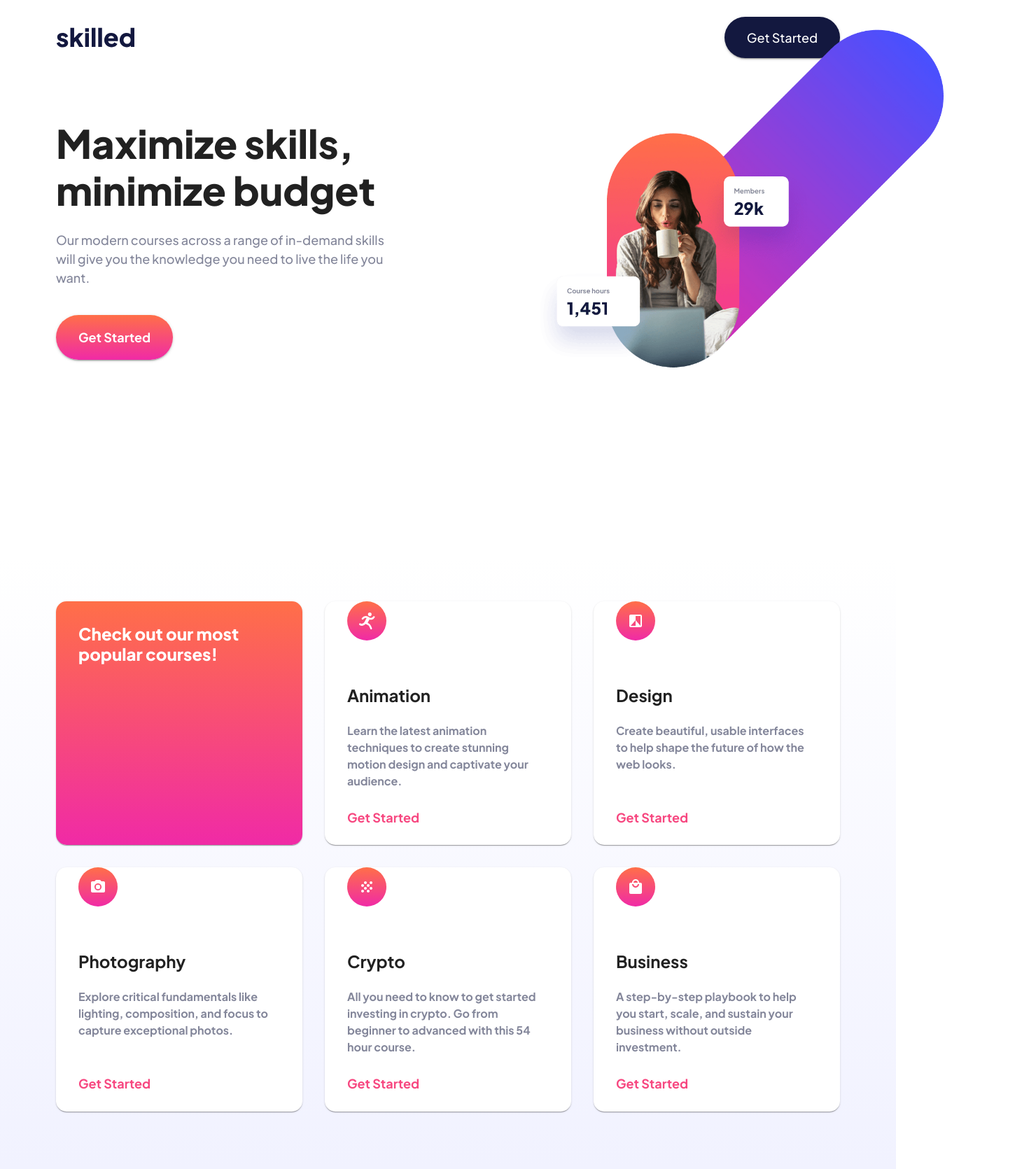
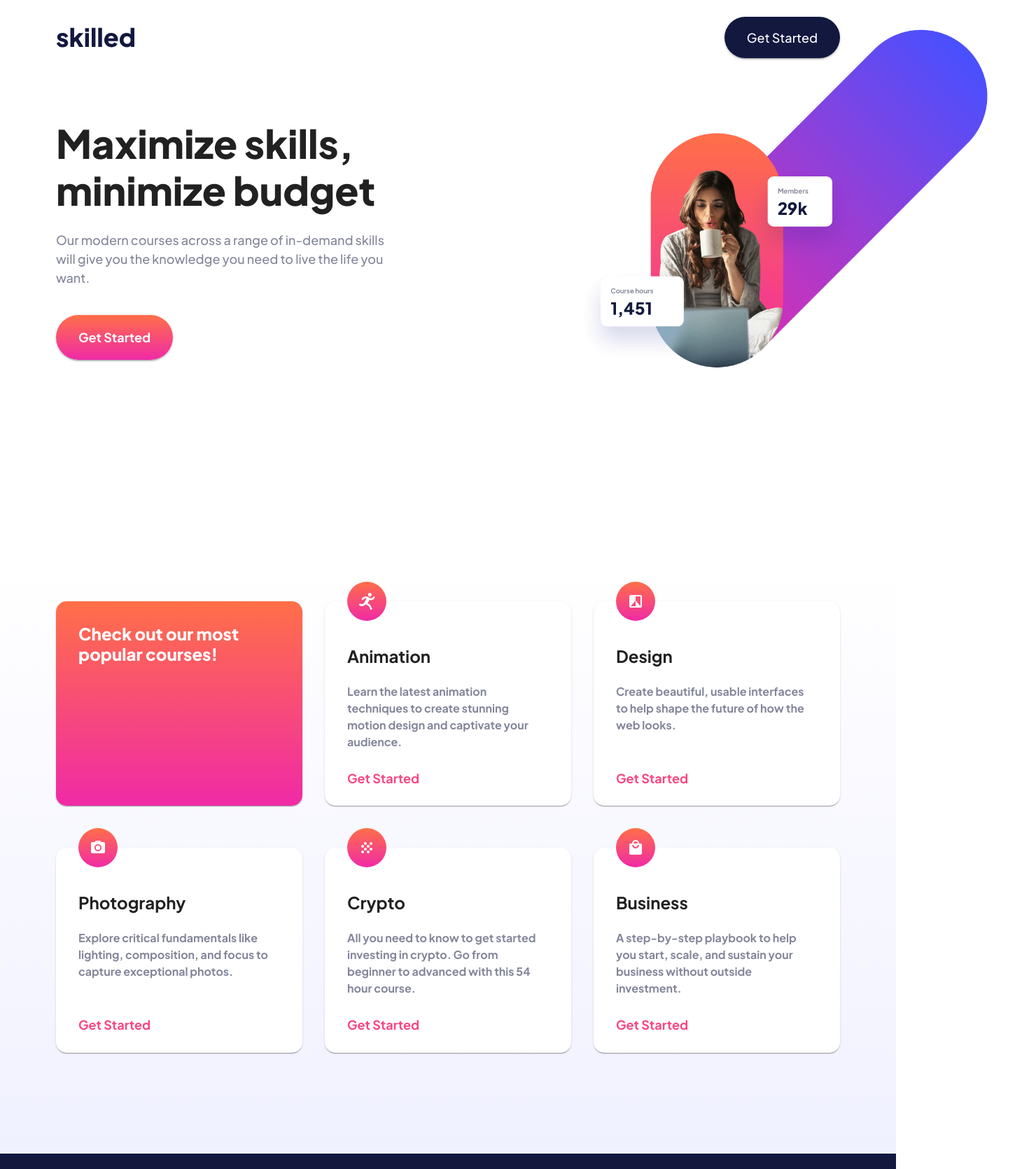
Before and after one commit to haipinggong/skilled-elearning-landing-page, a React (Vite) app: page / in a window 1280 px wide. Shown: the top 1670 px of the page at 70% size, 1450 px wide, since content can reach past the window. Built offline with nearby package versions, Linux system fonts and the light colour scheme.

Commit message:
Change the styling of card to make the icon absolute

```diff
--- a/src/components/ContentSection/ContentSection.styles.ts
+++ b/src/components/ContentSection/ContentSection.styles.ts
@@ -11,6 +11,8 @@ export const styles: StyleProps = {
     gap: 1,
     background: `linear-gradient(to bottom, ${theme.palette.common.white}, #F0F1FF)`,
     padding: theme.spacing(8, 2.5, 10, 2.5),
+    position: "relative",
+    zIndex: 0,
     [theme.breakpoints.up("sm")]: {
       padding: theme.spacing(8, 5.5, 18, 5.5),
     },
--- a/src/components/ContentSection/ContentSection.tsx
+++ b/src/components/ContentSection/ContentSection.tsx
@@ -6,8 +6,8 @@ import courses from "../../data/courses.json";
 export const ContentSection = () => {
   return (
     <Box component="section" sx={styles.wrapper}>
-      <Grid container spacing={4}>
-        <Grid size={{ sm: 12, md: 6, lg: 4 }}>
+      <Grid container rowSpacing={7.5} columnSpacing={4}>
+        <Grid size={{ xs: 12, sm: 6, md: 4 }}>
           <Card sx={styles.checkoutCard}>
             <CardContent sx={styles.checkoutCardContent}>
               <Typography variant="h4" component="h2">
@@ -17,7 +17,7 @@ export const ContentSection = () => {
           </Card>
         </Grid>
         {courses.map((course) => (
-          <Grid size={{ sm: 12, md: 6, lg: 4 }}>
+          <Grid size={{ xs: 12, sm: 6, md: 4 }}>
             <Course
               key={course.id}
               img={course.img}
--- a/src/components/Course/Course.styles.ts
+++ b/src/components/Course/Course.styles.ts
@@ -6,27 +6,18 @@ interface StyleProps {
 
 export const styles: StyleProps = {
   card: {
-    // display: "flex",
-    // flexDirection: "column",
     borderRadius: 3.75,
     minHeight: "100%",
     display: "flex",
     flexDirection: "column",
-    // position: "relative",
   },
   icon: (theme) => ({
     height: "56px",
     width: "56px",
     marginLeft: theme.spacing(4),
-
-    // position: "absolute",
-    // transform: "translateY(-70%)",
-    // overflow: "clip",
-    // transform: "translate(50%, -50%)",
-    // left: 0,
-    // top: theme.spacing(-2),
-    // zIndex: 1000,
-    // objectFit: "cover",
+    position: "absolute",
+    transform: "translateY(-50%)",
+    zIndex: 1,
   }),
   content: (theme) => ({
     padding: theme.spacing(8, 4, 5, 4),
--- a/src/components/Hero/Hero.styles.ts
+++ b/src/components/Hero/Hero.styles.ts
@@ -49,7 +49,7 @@ export const styles: StyleProps = {
     position: "relative",
     [theme.breakpoints.up("sm")]: {
       height: "25rem",
-      transform: "translate(30%, -30%)",
+      transform: "translate(40%, -30%)",
     },
     [theme.breakpoints.up("md")]: {
       height: "35rem",
```
